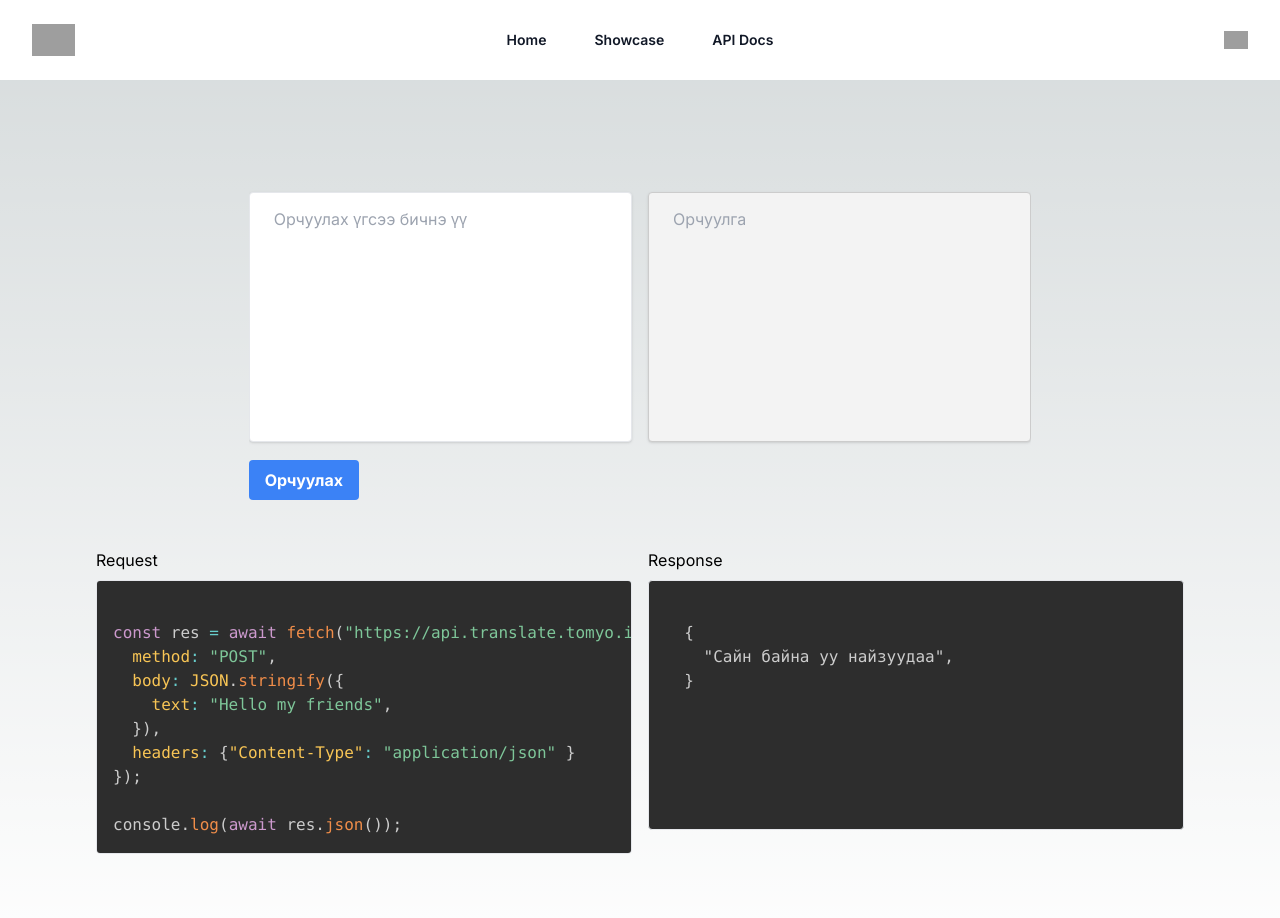
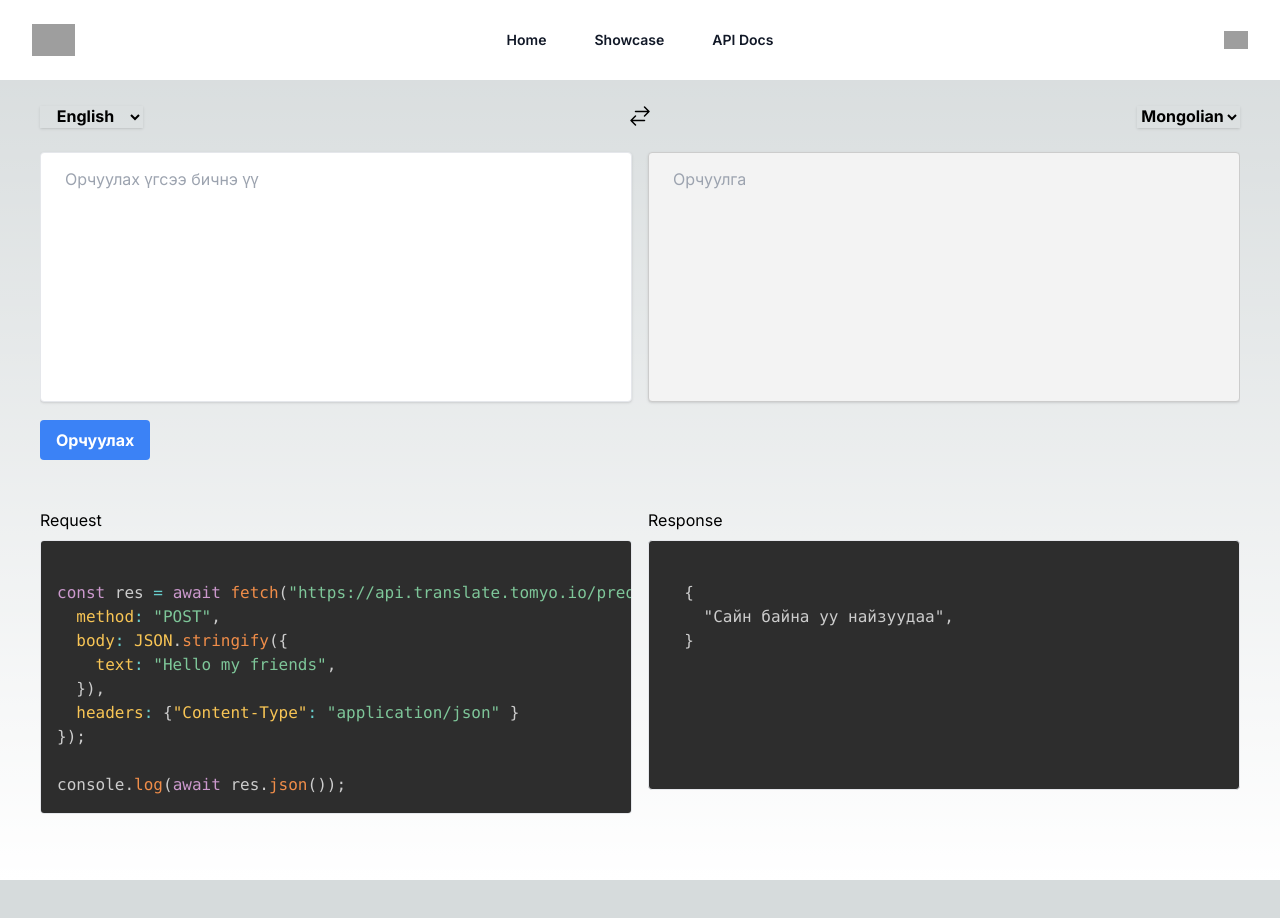
Before and after one commit to T0mY0/translate, a Next.js app: page / in a window 1280 px wide. Shown: the top 918 px of the page. After the commit the page ends 880 px from the top, so only its background shows below. Built offline with nearby package versions, Linux system fonts and the light colour scheme; grey boxes are pictures that could not be loaded.

Commit message:
refactor: 💡 design improvement

```diff
--- a/src/app/components/code-example.tsx
+++ b/src/app/components/code-example.tsx
@@ -34,7 +34,7 @@ console.log(await res.json());
     <>
       <div>
         <p className="mb-0">Request</p>
-        <pre className="border rounded w-full py-4 pl-6 pr-8 text-gray-700 mb-3 min-h-[250px]">
+        <pre className="border rounded max-w-[360px] md:max-w-full overflow-auto py-4 pl-6 pr-8 text-gray-700 mb-3 min-h-[250px]">
           <code className="language-js">
             {code}
           </code>
@@ -42,7 +42,7 @@ console.log(await res.json());
       </div>
       <div>
         <p className="mb-0">Response</p>
-        <pre className="border rounded w-full py-4 pl-6 pr-8 text-gray-700 mb-3 min-h-[250px]">
+        <pre className="border rounded max-w-[360px] md:max-w-full overflow-auto py-4 pl-6 pr-8 text-gray-700 mb-3 min-h-[250px]">
           <code className="language-json">
             {response}
           </code>
--- /dev/null
+++ b/src/app/components/language-switch.tsx
@@ -0,0 +1,22 @@
+import React from "react";
+type LanguageSwitchProps = {
+  language?: string
+  setLanguage: any
+}
+export default function LanguageSwitch(props: LanguageSwitchProps) {
+  const { language, setLanguage } = props;
+  return (
+    <div>
+      <select className="shadow focus:outline-none focus:shadow-outline border-none bg-transparent text-center font-bold"
+        value={language}
+        onChange={(e) => setLanguage(e.target.value)}
+      >
+        <option value="en">{language}</option>
+        {language !== "English" && <option disabled value="en">English</option>}
+        <option disabled value="ko">Korean</option>
+        <option disabled value="zh">Chinese</option>
+        {language !== "Mongolian" && <option disabled value="mn">Mongolian</option>}
+      </select>
+    </div>
+  )
+}
--- a/src/app/components/translation-display.tsx
+++ b/src/app/components/translation-display.tsx
@@ -7,29 +7,32 @@ interface TranslationDisplayProps {
 }
 
 function TranslationDisplay({ loading, translatedText }: TranslationDisplayProps) {
-  if (loading) {
-    return (<div role="status">
+  const renderLoading = () => (
+    <div className="absolute w-full min-h-[250px] flex justify-center items-center">
+      <div role="status">
         <svg aria-hidden="true" className="w-8 h-8 text-gray-200 animate-spin dark:text-gray-600 fill-blue-600" viewBox="0 0 100 101" fill="none" xmlns="http://www.w3.org/2000/svg">
           <path d="M100 50.5908C100 78.2051 77.6142 100.591 50 100.591C22.3858 100.591 0 78.2051 0 50.5908C0 22.9766 22.3858 0.59082 50 0.59082C77.6142 0.59082 100 22.9766 100 50.5908ZM9.08144 50.5908C9.08144 73.1895 27.4013 91.5094 50 91.5094C72.5987 91.5094 90.9186 73.1895 90.9186 50.5908C90.9186 27.9921 72.5987 9.67226 50 9.67226C27.4013 9.67226 9.08144 27.9921 9.08144 50.5908Z" fill="currentColor" />
           <path d="M93.9676 39.0409C96.393 38.4038 97.8624 35.9116 97.0079 33.5539C95.2932 28.8227 92.871 24.3692 89.8167 20.348C85.8452 15.1192 80.8826 10.7238 75.2124 7.41289C69.5422 4.10194 63.2754 1.94025 56.7698 1.05124C51.7666 0.367541 46.6976 0.446843 41.7345 1.27873C39.2613 1.69328 37.813 4.19778 38.4501 6.62326C39.0873 9.04874 41.5694 10.4717 44.0505 10.1071C47.8511 9.54855 51.7191 9.52689 55.5402 10.0491C60.8642 10.7766 65.9928 12.5457 70.6331 15.2552C75.2735 17.9648 79.3347 21.5619 82.5849 25.841C84.9175 28.9121 86.7997 32.2913 88.1811 35.8758C89.083 38.2158 91.5421 39.6781 93.9676 39.0409Z" fill="currentFill" />
         </svg>
         <span className="sr-only">Loading...</span>
-    </div>);
-  }
-
+      </div>
+    </div>
+  );
   return (
-      <div>
+    <div className="min-h-[250px] relative">
       <label htmlFor="textarea2" className="sr-only">
         Translated text
       </label>
+      {loading && renderLoading()}
       <textarea
         className="shadow appearance-none border rounded w-full py-4 pl-6 pr-8 text-gray-700 mb-3 min-h-[250px] leading-tight focus:outline-none focus:shadow-outline resize-none"
         style={{ background: '#f3f3f3', border: '1px solid #ccc' }}
         rows={4}
-          value={translatedText}
+        value={!loading ? translatedText : ''}
         placeholder="Орчуулга"
         readOnly
-        ></textarea>
+      >
+      </textarea>
     </div>
   );
 }
--- a/src/app/components/translation-input.tsx
+++ b/src/app/components/translation-input.tsx
@@ -14,10 +14,10 @@ const TranslationInput: FC<TranslationInputProps> = ({ onTranslate }) => {
   };
 
   return (
-      <div>
+    <div className="w-full">
       <form onSubmit={handleSubmit} className="mb-4">
         <textarea
-            className="shadow appearance-none border rounded w-full py-4 pl-6 pr-8 text-gray-700 mb-3 min-h-[250px] leading-tight focus:outline-none focus:shadow-outline resize-none"
+          className="shadow appearance-none border rounded w-full py-4 pl-4 pr-4 md:pl-6 md:pr-8 text-gray-700 mb-3 min-h-[250px] leading-tight focus:outline-none focus:shadow-outline resize-none"
           rows={4}
           placeholder="Орчуулах үгсээ бичнэ үү"
           value={text}
--- a/src/app/page.tsx
+++ b/src/app/page.tsx
@@ -1,10 +1,11 @@
 "use client";
 import { useState } from "react";
-import Image from "next/image";
 import Header from "./components/header";
 import TranslationInput from "./components/translation-input";
 import TranslationDisplay from "./components/translation-display";
 import CodeExample from "./components/code-example";
+import Container from "./components/container";
+import LanguageSwitch from "./components/language-switch";
 
 export default function Home() {
   const [translatedText, setTranslatedText] = useState('');
@@ -31,15 +32,24 @@ export default function Home() {
   return (
     <>
       <Header />
-      <main className="flex min-h-screen flex-col items-center justify-between p-24">
-        <div className="relative flex md:gap-x-4 grid sm:grid-cols-2 py-4 overflow-auto">
+      <Container>
+        <main className="flex min-h-screen flex-col items-center">
+          <div className="w-full flex justify-between items-center mt-6">
+            <LanguageSwitch language="English" setLanguage={() => { }} />
+            <svg xmlns="http://www.w3.org/2000/svg" fill="none" viewBox="0 0 24 24" strokeWidth={1.5} stroke="currentColor" className="w-6 h-6">
+              <path strokeLinecap="round" strokeLinejoin="round" d="M7.5 21 3 16.5m0 0L7.5 12M3 16.5h13.5m0-13.5L21 7.5m0 0L16.5 12M21 7.5H7.5" />
+            </svg>
+            <LanguageSwitch language="Mongolian" setLanguage={() => { }} />
+          </div>
+          <div className="relative w-full md:gap-x-4 grid sm:grid-cols-2 py-4 md:mt-2 overflow-auto">
             <TranslationInput onTranslate={handleOnTranslate} />
             <TranslationDisplay loading={loading} translatedText={translatedText} />
           </div>
-        <div className="relative flex md:gap-x-4 grid sm:grid-cols-2 py-4">
+          <div className="relative md:gap-x-4 grid sm:grid-cols-2 py-4">
             <CodeExample />
           </div>
         </main>
+      </Container>
     </>
   );
 }
--- a/src/app/showcase/page.tsx
+++ b/src/app/showcase/page.tsx
@@ -1,5 +1,6 @@
 import Head from 'next/head';
 import Image from 'next/image';
+import Container from '../components/container';
 import Header from '../components/header';
 
 const Showcase = () => {
@@ -36,8 +37,9 @@ const Showcase = () => {
         <title>Showcase</title>
       </Head>
       <Header />
-      <main className="flex min-h-screen flex-col items-center justify-between p-24">
-        <div className="max-w-7xl mx-auto px-4 sm:px-6 lg:px-8 mt-12">
+      <Container>
+        <main className="flex min-h-screen flex-col items-center justify-between">
+          <div className="sm:px-6 lg:px-8 mt-12">
             <div className="grid grid-cols-1 md:grid-cols-2 lg:grid-cols-3 gap-6">
               {showcases.map((showcase, index) => (
                 <a href={showcase.link} target="_blank" key={index} className="block p-4 shadow-lg rounded-lg hover:shadow-xl transition-shadow duration-300">
@@ -51,6 +53,7 @@ const Showcase = () => {
             </div>
           </div>
         </main>
+      </Container>
     </>
   );
 };
```
Also changed, not shown: src/app/components/header.tsx (+21 -53 lines). Lines whose indentation alone changed are shown as unchanged.
